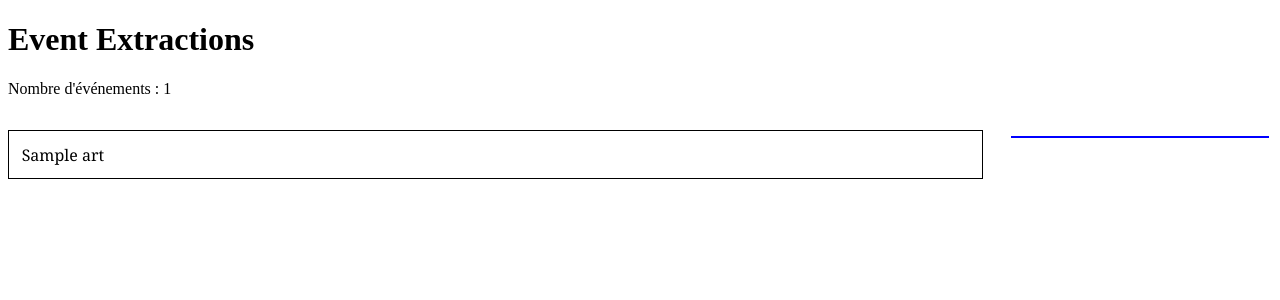
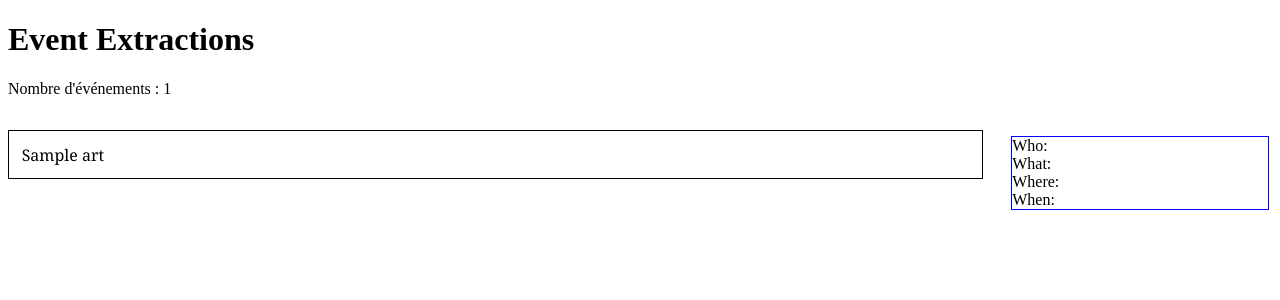
Before and after one commit to TelecomParis-ProjetFilRouge-AirbusDS/AirMopss, a Flask app: template airmopss/webapp/templates/article.html in a window 1280 px wide. Shown: the top 300 px of the page. Run offline with Flask 2, Linux system fonts and the light colour scheme; the template is opened without the code that fills it: most values are stand-ins (such as "Sample title", 1, 10 or a date in 2020); parts of the project's set-up code (start-up, migrations or seed data) failed here and were passed over; some libraries are stand-ins or nearby versions.

Commit message:
Adding display of who, where...

```diff
--- a/airmopss/webapp/static/latest_article.js
+++ b/airmopss/webapp/static/latest_article.js
@@ -3,11 +3,17 @@ $(function() {
 
     function maFonction() {
         var event = $(this).data('event');
-        $('#event-container').text(event);
+        event = JSON.parse(event.replace(/'/g, '"'));
+
+        who = event.Who;
+        what = event.What.answer;
+        where = event.Where.answer;
+        when = event.When.answer;
+
+        $('#who').text(who);
+        $('#what').text(what);
+        $('#where').text(where);
+        $('#when').text(when);
     }
     $(".tooltip").click(maFonction);
-
-
-    console.log('LOADED2');
-    console.log('LOADED2');
 });
--- a/airmopss/webapp/templates/article.html
+++ b/airmopss/webapp/templates/article.html
@@ -81,7 +81,7 @@ strong:hover {
 
         {{ article[ns.current_index:next_event[0]].replace("\n", "\n<br/>")|safe }}
 
-        <strong class="tooltip" data-event="{{ article[next_event[0]:next_event[1]] }}">
+        <strong class="tooltip" data-event="{{ next_event[2] }}">
           {{ article[next_event[0]:next_event[1]].replace("\n", "\n<br/>")|safe }}
           <span class="tooltiptext">{{ next_event[2] }}</span>
         </strong>
@@ -92,7 +92,12 @@ strong:hover {
       {{ article[ns.current_index:article_len].replace("\n", "\n<br/>")|safe }}
 
     </div>
-    <div id="event-container" class="absolute"></div>
+    <div id="event-container" class="absolute">
+      Who: <div id='who'> </div>
+      What: <div id='what'> </div>
+      Where: <div id='where'> </div>
+      When: <div id='when'> </div>
+    </div>
 
 </body>
 </html>
```
